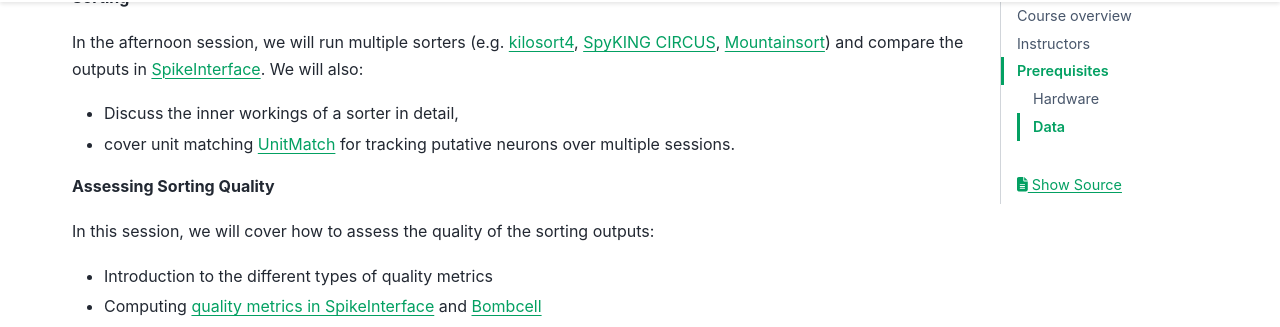
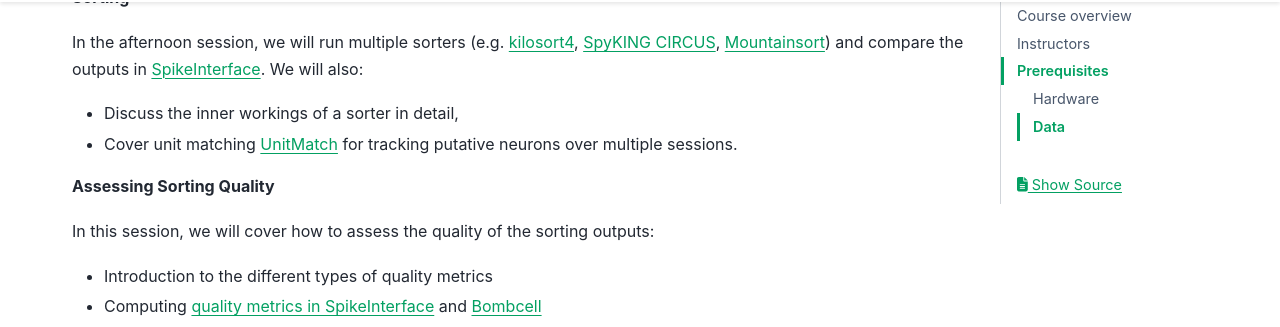
Before and after one commit to neuroinformatics-unit/neuroinformatics-unit.github.io, a Sphinx documentation site: the page built from docs/source/open-software-summer-school/2026/extracellular-electrophysiology.md, in a window 1280 px wide and 900 px high, scrolled down 1131 px. Shown: the part 126-453 px from the top of the window. Built offline with Sphinx 7.4.7 and the PyData theme 0.15.4, drawn with Linux system fonts in a browser that asks for light colours; nearby versions of some CDN libraries.

```diff
--- a/docs/source/open-software-summer-school/2026/extracellular-electrophysiology.md
+++ b/docs/source/open-software-summer-school/2026/extracellular-electrophysiology.md
@@ -46,7 +46,7 @@ In the afternoon session, we will run multiple sorters
 [Mountainsort](https://github.com/flatironinstitute/mountainsort5)) and compare the outputs
 in [SpikeInterface](https://github.com/SpikeInterface/spikeinterface). We will also:
 - Discuss the inner workings of a sorter in detail,
-- cover unit matching [UnitMatch](https://github.com/EnnyvanBeest/UnitMatch) for tracking putative neurons over multiple sessions.
+- Cover unit matching [UnitMatch](https://github.com/EnnyvanBeest/UnitMatch) for tracking putative neurons over multiple sessions.
 
 **Assessing Sorting Quality**
 
```
